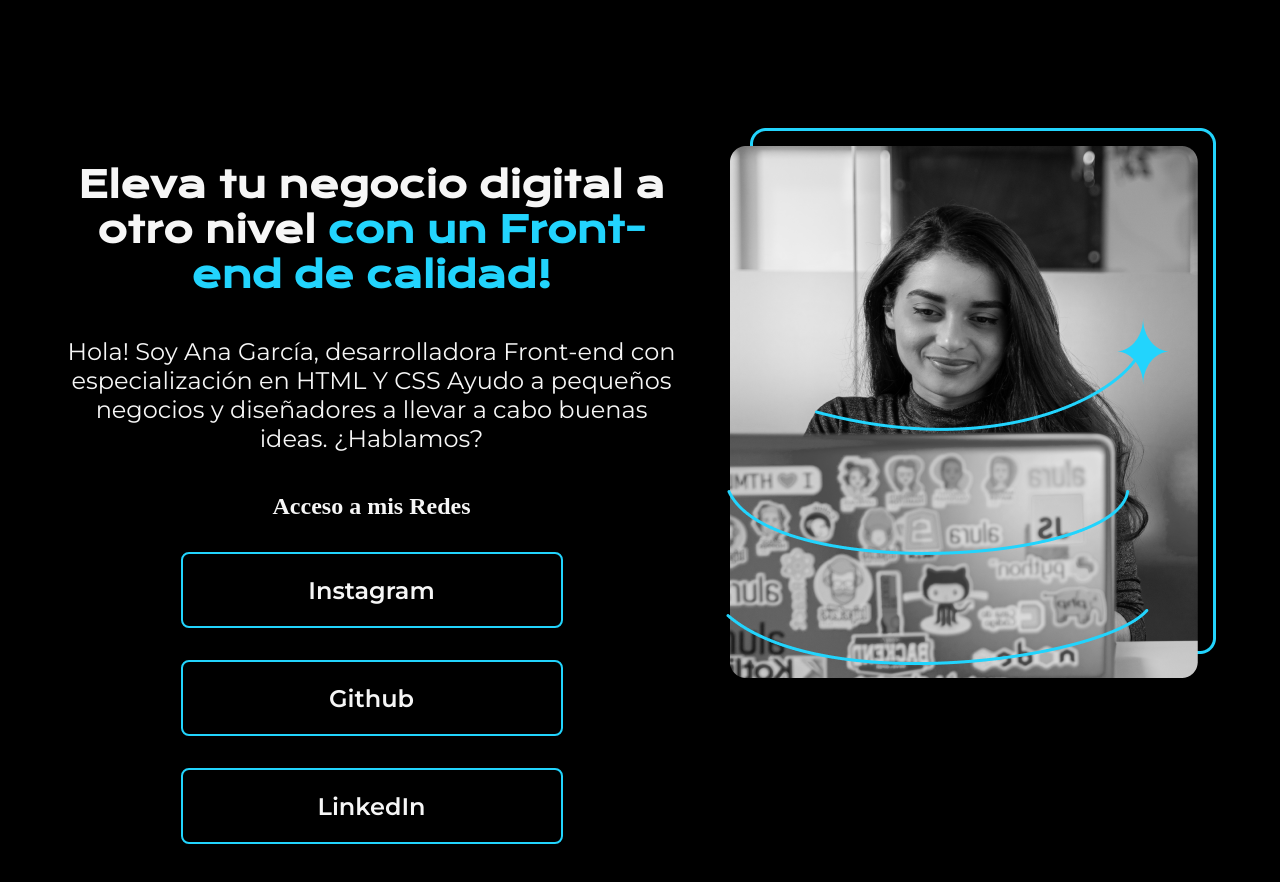
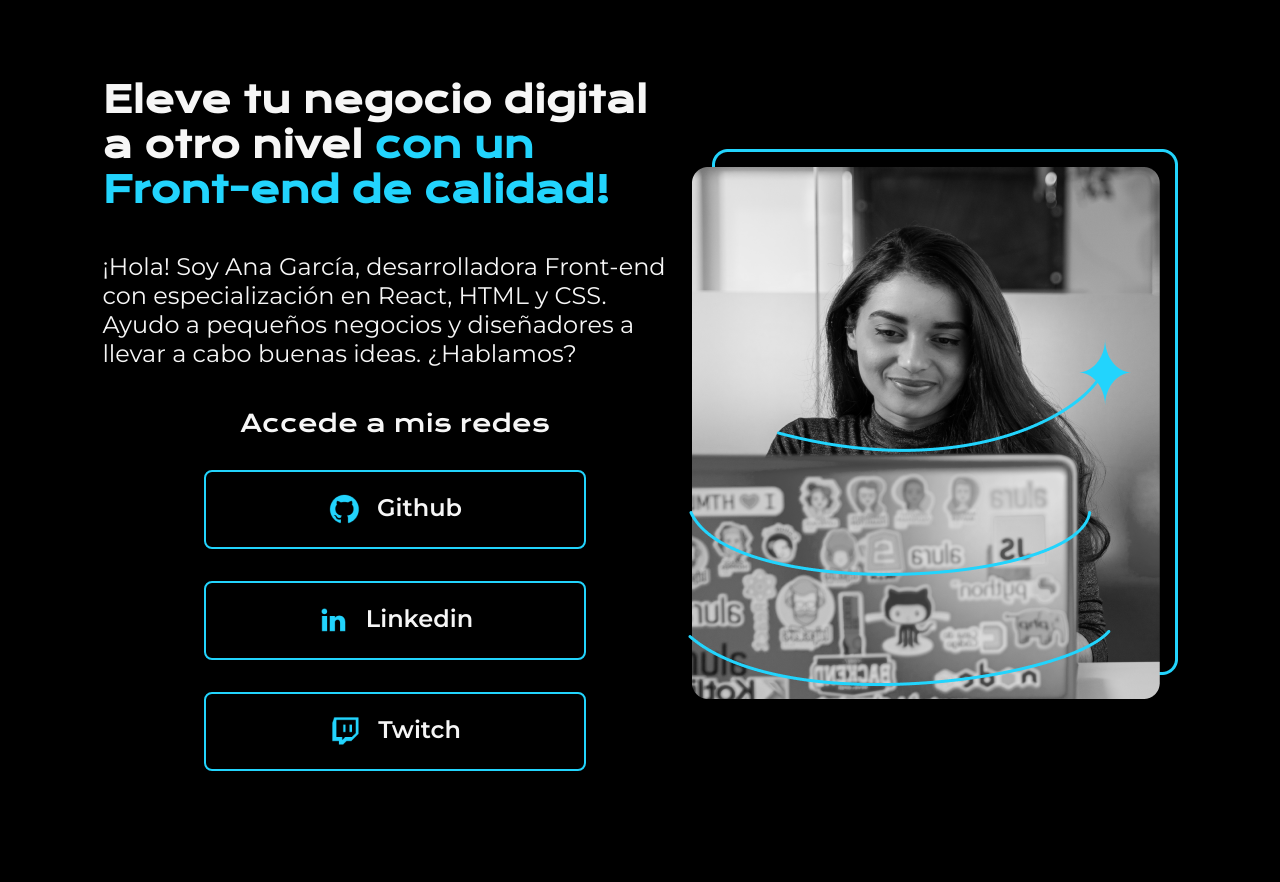
Before and after one commit to jeshua2829/Introduccion, a plain HTML site: page index.html in a window 1280 px wide. Drawn offline with nearby package versions, Linux system fonts and the light colour scheme.

Commit message:
acomodando iconos y agregando accion hover

```diff
--- a/index.html
+++ b/index.html
@@ -6,24 +6,39 @@
     <title>Portafolio</title>
     <link rel="stylesheet" href="style.css">
 </head>
+</head>
 <body>
     <header></header>
-    <main class="principal">
-        <section class="principal_seccion">
-            <h1>Eleva tu negocio digital a otro nivel <strong class="titulo-color">con un Front-end de calidad!</strong></h1>
-            <p>
-                Hola! Soy Ana García, desarrolladora Front-end con
-                especialización en HTML Y CSS Ayudo a pequeños
-                negocios y diseñadores a llevar a cabo buenas ideas. ¿Hablamos?
-            </p>
-            <div class="principal_enlaces">
-                <h2 class="pincipal_enlaces_titulo">Acceso a mis Redes</h2>
-                <a href="https://instagram.com">Instagram</a>
-                <a href="https://github.com">Github</a>
-                <a href="https://www.linkedin.com">LinkedIn</a>
-            </div>
+    <main class="presentacion">
+        <section class="presentacion__contenido">
+            <h1 class="presentacion__contenido__titulo">
+                Eleve tu negocio digital a otro nivel
+                <strong class="titulo-destaque">con un Front-end de calidad!
+                </strong></h1>
+                <p class="presentacion__contenido__texto">¡Hola! Soy Ana García, desarrolladora Front-end con
+                    especialización en React, HTML y CSS. Ayudo a pequeños
+                    negocios y diseñadores a llevar a cabo buenas ideas.
+                    ¿Hablamos?
+
+                </p>
+                <div class="presentacion__enlaces">
+                    <h2 class="presentacion__enlaces__subtitulo">Accede a mis redes</h2>
+                    <a class="presentacion__enlaces__link" href="https://github.com/">
+                        <img src="./sources/github.png">
+                        Github
+                    </a>
+                    <a class="presentacion__enlaces__link" href="https://linkedin.com/in/">
+                        <img src="./sources/linkedin.png">
+                        Linkedin
+                    </a>
+                    <a class="presentacion__enlaces__link" href="https://twitch.tv/">
+                        <img src="./sources/twitch.png">
+                        Twitch
+                    </a>
+                </div>
+
         </section>
-        <img src="sources/Imagem.png" alt="">
+            <img src="./sources/Imagem.png" alt="Foto de Ana García desarrolando un proyecto">
     </main>
     <footer></footer>
 </body>
--- a/style.css
+++ b/style.css
@@ -5,62 +5,73 @@
 }
 
 body{
-
+    height: 100vh;
+    box-sizing: border-box;
     background-color: #000000;
     color: #F6F6F6;
-    height: 100vh;
-    box-sizing: border-box;
 }
 
-h1{
-    font-family: 'Krona one', sans-serif;
-    font-size: 36px;
+
+.titulo-destaque {
+    color: #22D4FD; ;
 }
 
-a{
-    color: #F6F6F6;
-    width: 378px;
-    padding: 21.5px 0;
-    border-radius: 8px;
-    font-weight: 600;
-    text-decoration: none;
-    font-size: 24px;
-    font-family: 'Montserrat', sans-serif;
-    border: 2px solid #22D4FD;
+.presentacion {
+    margin: 6% 8%;
+    display: flex;
+    align-items: center;
+    justify-content: space-between;
 }
 
-p{
-    font-family: 'Montserrat', sans-serif;
-    font-size: 24px;
-}
-
-.titulo-color{
-    color: #22D4FD;
-}
-.principal{
-    display: flex;
-    text-align: center;
-    margin: 10% 5%;
-    justify-content: space-between;
-    align-items: center;
-}
-
-.principal_seccion{
+.presentacion__contenido{
     width: 615px;
-    height: 482px;
     display: flex;
     flex-direction: column;
     gap: 40px;
 }
-.principal_enlaces{
+
+.presentacion__contenido__titulo{
+    font-size: 36px;
+    font-family: 'Krona One', sans-serif;
+}
+
+.presentacion__contenido__texto{
+    font-size: 24px;
+    font-family: 'Montserrat', sans-serif;
+}
+
+.presentacion__enlaces{
     display: flex;
+    flex-direction: column;
     justify-content: space-between;
-    flex-direction: column;
     align-items: center;
     gap: 32px;
 }
-.pincipal_enlaces_subtitulo{
-    font-family: 'Krona one', sans-serif;
+
+.presentacion__enlaces__subtitulo{
+    font-family: 'Krona One', sans-serif;
+    font-weight: 400;
     font-size: 24px;
-    font-weight: 400;
 }
+
+.presentacion__enlaces__link{
+      /* background-color: #22D4FD; */
+      display: flex;
+      justify-content: center;
+      gap: 16px;
+      border: 2px solid #22D4FD;
+      width: 378px;
+      text-align: center;
+      border-radius: 8px;
+      font-size: 24px;
+      font-weight: 600;
+      padding: 21.5px 0;
+      text-decoration: none;
+      color: #F6F6F6;
+      font-family: 'Montserrat', sans-serif;
+}
+
+.presentacion__enlaces__link:hover{
+    background-color: #272727;
+    border: 5px inset #22D4FD;
+}
```
Also changed, not shown: sources/github.png (added), sources/instagram.png (added), sources/linkedin.png (added), sources/twitch.png (added), sources/twitter-novo.png (added), sources/twitter.png (added).
